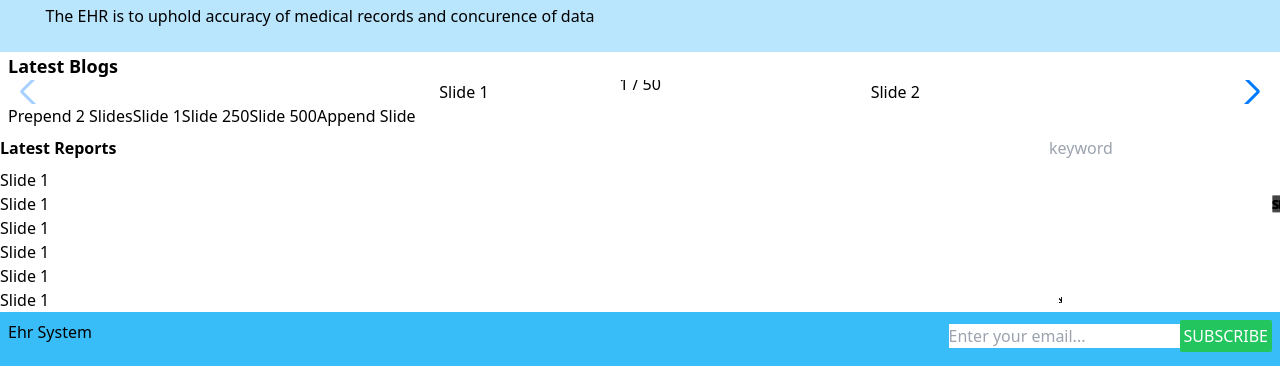
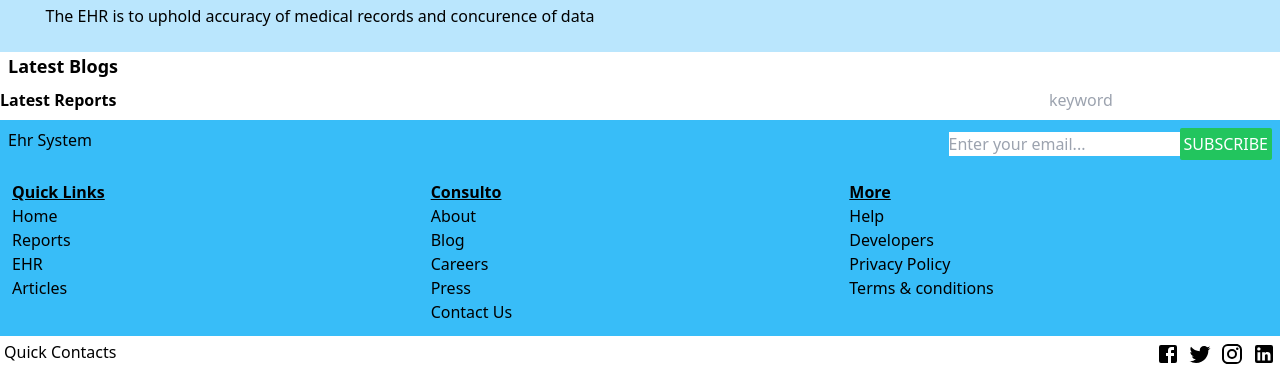
Before and after one commit to Emrecity/Ehr-system, a React (Create React App) app: page / in a window 1280 px wide. Shown: the part 476-842 px from the top of the page. Built offline with nearby package versions, Linux system fonts and the light colour scheme.

Commit message:
removed the swipers

```diff
--- a/src/frontend/pages/landing/home.js
+++ b/src/frontend/pages/landing/home.js
@@ -1,7 +1,5 @@
 import React from 'react';
 import { useTypewriter,Cursor } from 'react-simple-typewriter';
-import Swipe from '../../components/swiper1';
-import Swiper from '../../components/swiper2';
 
 const Home = () => {
 
@@ -39,16 +37,13 @@ const Home = () => {
 
       <div className='px-2'>
         <h3 className='font-semibold text-lg'>Latest Blogs</h3>
-        <Swipe/>
+
       </div>
       <div>
         <section className='flex justify-between my-2'>
           <span className='font-semibold'>Latest Reports</span>
           <span><input type='text' placeholder='keyword'/></span>
         </section>
-
-         <Swiper/>
-
       </div>
     </>
 
```
